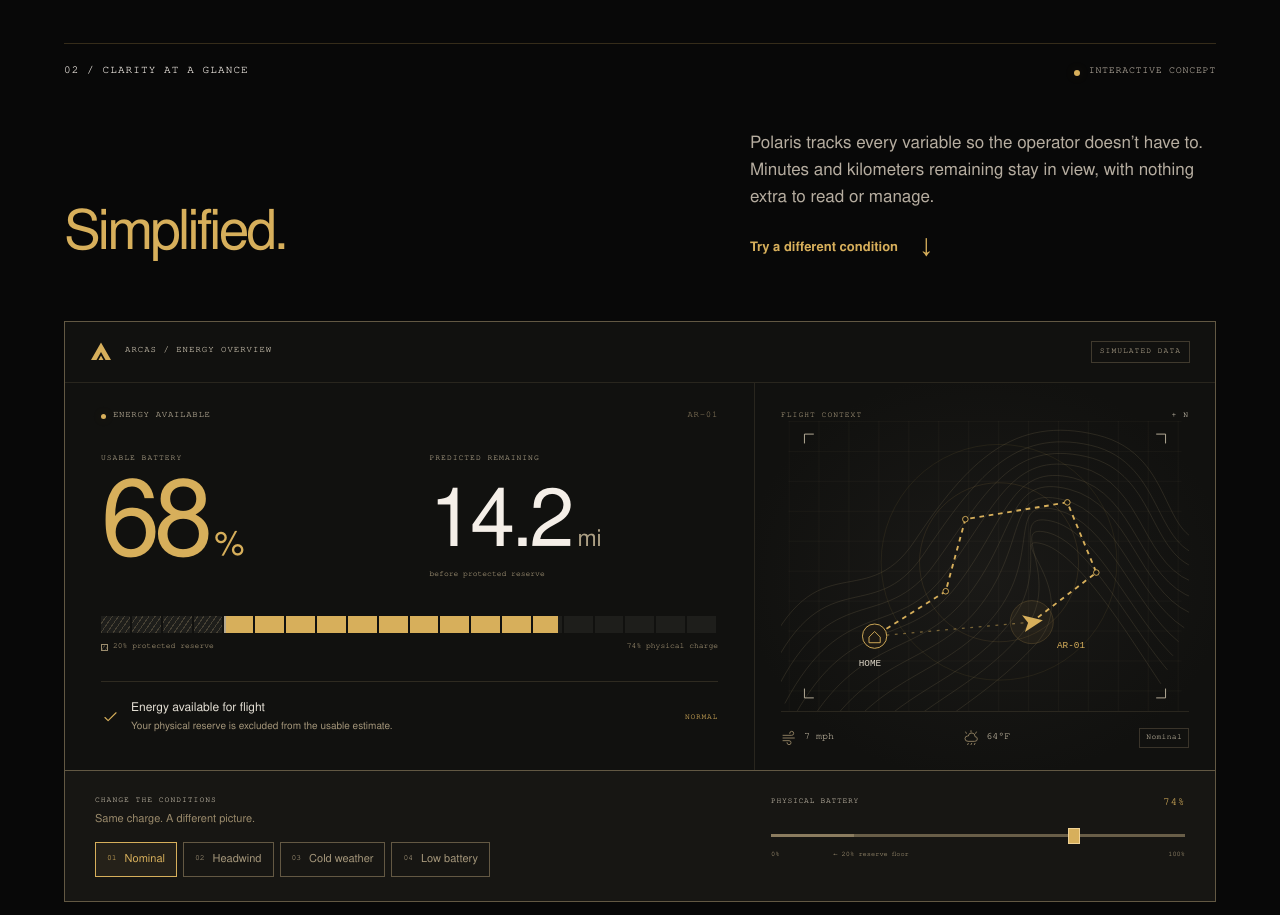
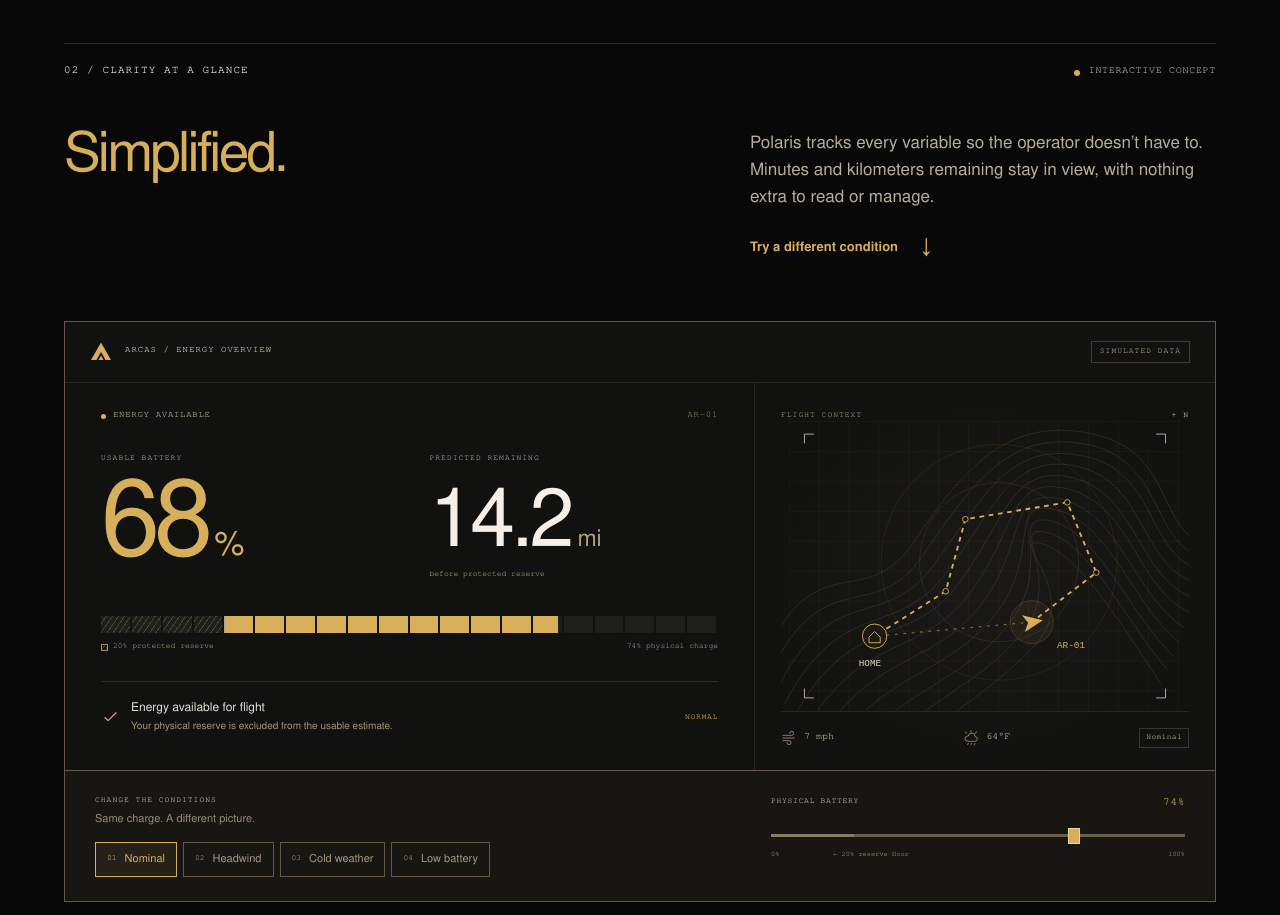
Before and after one commit to arcasuas/arcasuas.github.io, a plain HTML site: page index.html in a window 1280 px wide. Shown: the part 1900-2815 px from the top of the page. Drawn offline with Linux system fonts and the light colour scheme; animation ran at ten frames a second.

Commit message:
Close the gap above the Simplified heading
Co-Authored-By: Claude Opus 5.5 <noreply@anthropic.com>
Claude-Session: https://claude.ai/code/session_01YUqzU3osbf4qqZJAi72U4R

```diff
--- a/index.html
+++ b/index.html
@@ -85,7 +85,7 @@
     <section class="demo-section section-pad" id="demo" aria-labelledby="demo-title">
       <div class="wrap">
         <div class="section-topline"><p class="eyebrow">02 / Clarity at a glance</p><span class="section-code"><span class="status-dot"></span> INTERACTIVE CONCEPT</span></div>
-        <div class="section-intro"><h2 id="demo-title"><span class="gold">Simplified.</span></h2><div><p>Polaris tracks every variable so the operator doesn’t have to. Minutes and kilometers remaining stay in view, with nothing extra to read or manage.</p><a href="#simulator" class="text-link demo-jump">Try a different condition <span>↓</span></a></div></div>
+        <div class="section-intro" style="align-items:start"><h2 id="demo-title"><span class="gold">Simplified.</span></h2><div><p>Polaris tracks every variable so the operator doesn’t have to. Minutes and kilometers remaining stay in view, with nothing extra to read or manage.</p><a href="#simulator" class="text-link demo-jump">Try a different condition <span>↓</span></a></div></div>
         <div class="simulator" id="simulator">
           <div class="simulator-titlebar"><div><svg class="small-mark" viewBox="0 0 44 44"><use href="#i-mark"/></svg><span>ARCAS / ENERGY OVERVIEW</span></div><span class="simulation-label">SIMULATED DATA</span></div>
           <div class="simulator-main">
```
